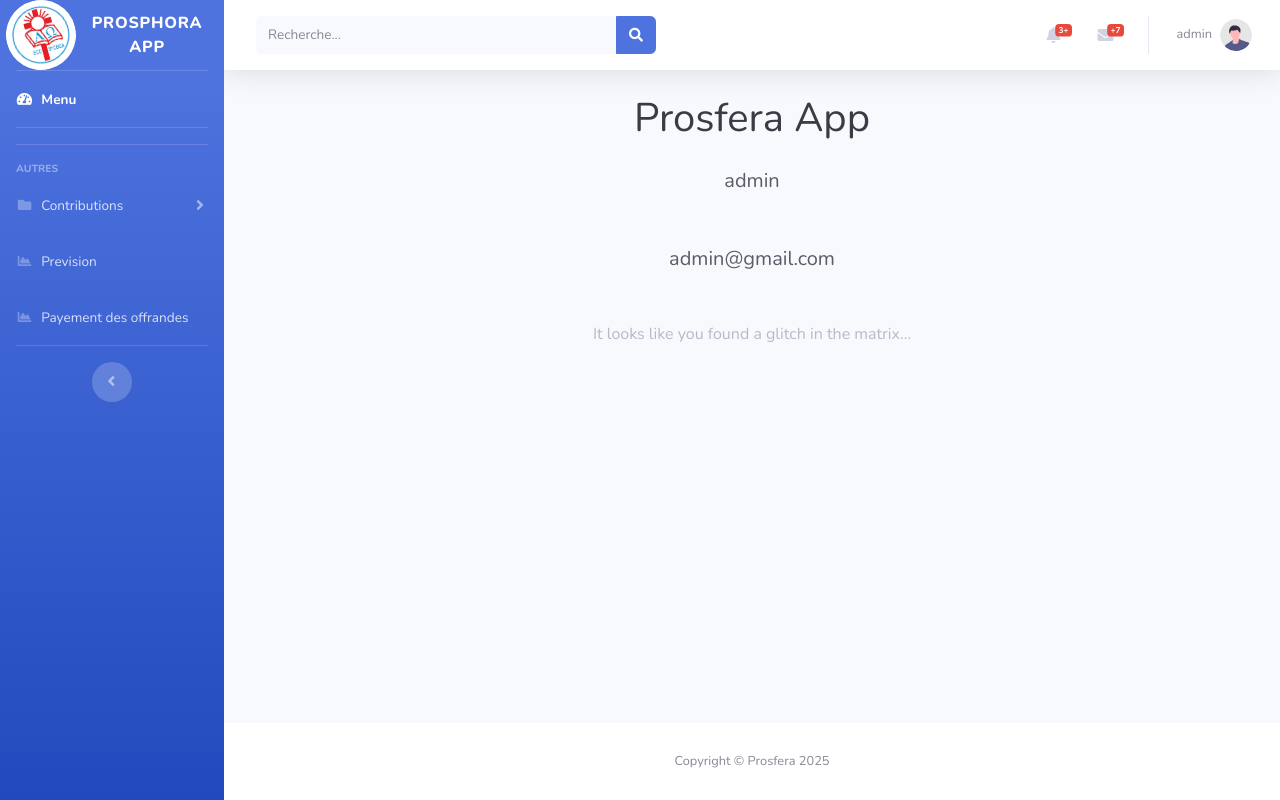
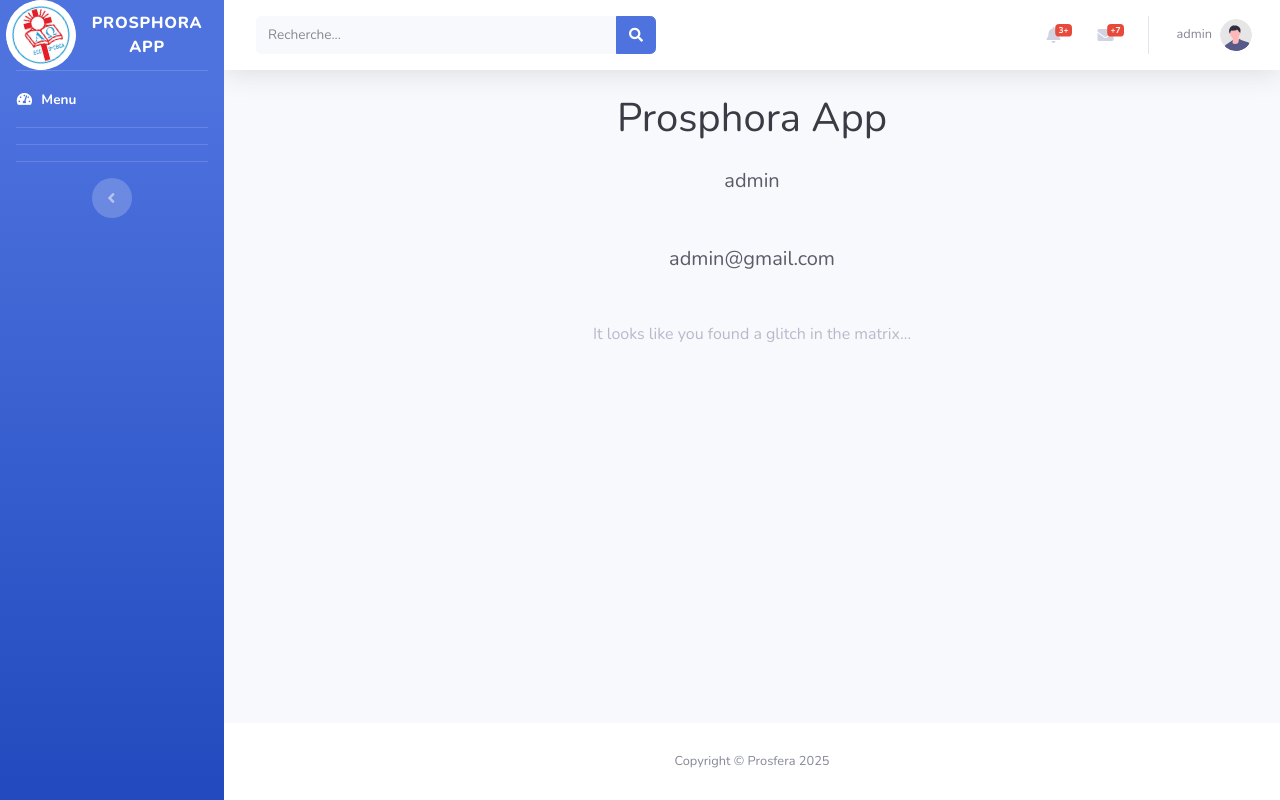
Before and after one commit to louiskizos/Presfora, a Django app: page /Profil in a window 1280 px wide. Run offline with Django 4.2, Linux system fonts and the light colour scheme; a user stored in the database is signed in; some libraries are stand-ins or nearby versions.

Commit message:
4e commite

```diff
--- a/Prosfera_App/models.py
+++ b/Prosfera_App/models.py
@@ -20,7 +20,7 @@
 
     id = models.UUIDField(primary_key=True, default=uuid.uuid4, editable=False)
     descript_recette = models.ForeignKey(Groupe_Offrandes, on_delete=models.CASCADE)
-    num_compte = models.IntegerField()
+    num_compte = models.CharField(max_length=20)
     nom_offrande = models.TextField(max_length=50)
 
     def __str__(self):
@@ -61,7 +61,7 @@
 
     id = models.UUIDField(primary_key=True, default=uuid.uuid4, editable=False)
     descript_prevision = models.ForeignKey(Groupe_Previsions, on_delete=models.CASCADE)
-    num_compte = models.IntegerField()
+    num_compte = models.BigIntegerField()
     nom_prevision = models.TextField(max_length=50)
 
     def __str__(self):
@@ -71,7 +71,7 @@
 
     id = models.UUIDField(primary_key=True, default=uuid.uuid4, editable=False)
     descript_prevision = models.ForeignKey(Sorte_Prevision, on_delete=models.CASCADE)
-    montant_prevus = models.IntegerField()
+    montant_prevus = models.DecimalField(max_digits=15, decimal_places=2)
     annee_prevus = models.IntegerField()
 
     def __str__(self):
--- a/Prosfera_App/views.py
+++ b/Prosfera_App/views.py
@@ -289,7 +289,7 @@
                 'message_erreur': message_erreur,
                 'groupe_offrandes' : groupe_offrandes
                 }
-            return render(request, 'sorte_offrandes/sorte_offrandes_2.html', context)
+            return render(request, 'sorte_offrandes/sorte_offrandes.html', context)
 
 
         # Création de l'enregistrement
--- a/Prosfera_Setup/settings.py
+++ b/Prosfera_Setup/settings.py
@@ -26,8 +26,8 @@
 # SECURITY WARNING: don't run with debug turned on in production!
 DEBUG = True
 
-ALLOWED_HOSTS = ["presfora.onrender.com", "localhost"]
-
+#ALLOWED_HOSTS = ["presfora.onrender.com", "localhost"]
+ALLOWED_HOSTS = []
 
 # Application definition
 
--- a/template/index.html
+++ b/template/index.html
@@ -113,8 +113,9 @@
                         <h6 class="collapse-header">Details:</h6>
 
                         <a class="collapse-item" href="">Sorte 1</a>
-
-                        <a class="collapse-item" href="{% url 'app:Pagination_Search_Groupe_Offrande' %}">Pagination</a>
+                        <a class="nav-link" href="{% url 'app:Payement_Offrande' %}">
+                            <i class="fas fa-fw fa-chart-area"></i>
+                            <span>Payement des offrandes</span></a>
 
                     </div>
                 </div>
@@ -144,40 +145,6 @@
             <!-- Divider -->
             <hr class="sidebar-divider">
 
-            <!-- Heading -->
-            <div class="sidebar-heading">
-                Autres
-            </div>
-
-            <!-- Nav Item - Pages Collapse Menu -->
-            <li class="nav-item">
-                <a class="nav-link collapsed" href="#" data-toggle="collapse" data-target="#collapsePages"
-                    aria-expanded="true" aria-controls="collapsePages">
-                    <i class="fas fa-fw fa-folder"></i>
-                    <span>Contributions</span>
-                </a>
-                <div id="collapsePages" class="collapse" aria-labelledby="headingPages" data-parent="#accordionSidebar">
-                    <div class="bg-white py-2 collapse-inner rounded">
-                        <h6 class="collapse-header">Pages Budgets:</h6>
-                        <a class="collapse-item" href="">Categorie budget</a>
-                        <a class="collapse-item" href="">Budget</a>
-
-
-                    </div>
-                </div>
-            </li>
-
-            <!-- Nav Item - Charts -->
-            <li class="nav-item">
-                <a class="nav-link" href="">
-                    <i class="fas fa-fw fa-chart-area"></i>
-                    <span>Prevision</span></a>
-            </li>
-            <li class="nav-item">
-                <a class="nav-link" href="{% url 'app:Payement_Offrande' %}">
-                    <i class="fas fa-fw fa-chart-area"></i>
-                    <span>Payement des offrandes</span></a>
-            </li>
 
             <!-- Nav Item - Tables -->
             {% if user.username == "Comptable" or user.username == "comptable" %}
--- a/template/login/login.html
+++ b/template/login/login.html
@@ -45,7 +45,7 @@
                             <div class="col-lg-6">
                                 <div class="p-5">
                                     <div class="text-center">
-                                        <h1 class="h1 text-gray-900 mb-4">Prosfera App</h1>
+                                        <h1 class="h1 text-gray-900 mb-4">Prosphora App</h1>
                                         <h1 class="h6 text-gray-900 mb-4">Se connecter</h1>
                                     </div>
                                     <form class="user" method="post" action="{% url 'app:Connexion'%}">
--- a/template/login/profil_user.html
+++ b/template/login/profil_user.html
@@ -6,7 +6,7 @@
 
     <!-- 404 Error Text -->
     <div class="text-center">
-        <div><h1 class="h1 text-gray-900 mb-4">Prosfera App</h1></div>
+        <div><h1 class="h1 text-gray-900 mb-4">Prosphora App</h1></div>
         <p class="lead text-gray-800 mb-5">{{user.username}}</p>
         <p class="lead text-gray-800 mb-5">{{user.email}}</p>
         <p class="text-gray-500 mb-0">It looks like you found a glitch in the matrix...</p>
```
Also changed, not shown: Prosfera_App/migrations/0003_alter_prevoir_annee_prevus_and_more.py (added), Prosfera_App/migrations/0004_alter_payement_offrande_annee_and_more.py (added), Prosfera_App/migrations/0005_alter_payement_offrande_annee_and_more.py (added), Prosfera_App/migrations/0006_alter_sorte_offrande_num_compte.py (added).
